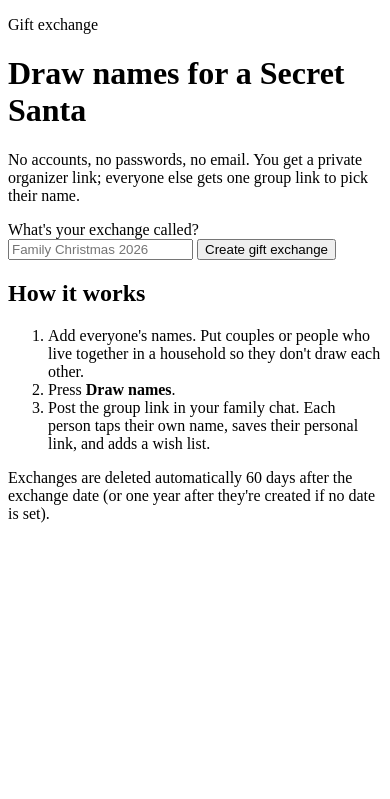
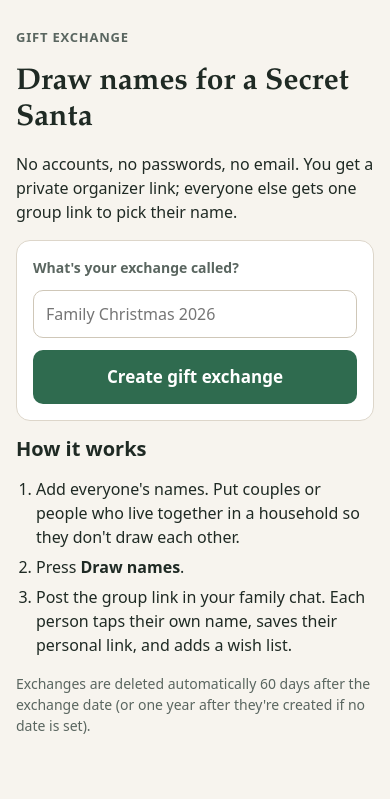
Before and after one commit to GraemeCrawley/gift-exchange, a FastAPI app: page / in a window 390 px wide. Shown: the top 799 px of the page. Run offline with FastAPI, Linux system fonts and the light colour scheme.

Commit message:
style: visual pass - phone-first styles, friendly dates, favicon
Co-Authored-By: Claude Opus 5.5 <noreply@anthropic.com>
Claude-Session: https://claude.ai/code/session_014KmY2BAGetsH9bq8pxiQvU

```diff
--- a/app/static/app.css
+++ b/app/static/app.css
@@ -0,0 +1,172 @@
+:root {
+  --ground: #F7F4EE;
+  --surface: #FFFFFF;
+  --ink: #1F2A24;
+  --ink-2: #3C4842;
+  --muted: #5A6660;
+  --line: #DDD6CA;
+  --field: #CFC7B8;
+  --primary: #2F6B4F;
+  --primary-dark: #1F4A36;
+  --danger: #A23B2A;
+  --danger-bg: #F6DDD7;
+  --danger-ink: #5E1D12;
+  --warn-bg: #FBEFD9;
+  --warn-line: #C9A46A;
+  --warn-ink: #5C3D0E;
+  --tag-bg: #E3ECF7;
+  --tag-ink: #1E3F66;
+  --serif: "Iowan Old Style", "Palatino Linotype", Palatino, Georgia, serif;
+  --sans: system-ui, -apple-system, "Segoe UI", Roboto, sans-serif;
+}
+
+* { box-sizing: border-box; }
+html { -webkit-text-size-adjust: 100%; }
+body {
+  margin: 0;
+  background: var(--ground);
+  color: var(--ink);
+  font: 16px/1.5 var(--sans);
+}
+.page {
+  max-width: 560px;
+  margin: 0 auto;
+  padding: 28px 16px 64px;
+  display: flex;
+  flex-direction: column;
+  gap: 16px;
+}
+h1, h2 { margin: 0; line-height: 1.2; }
+h1 { font-family: var(--serif); font-size: 30px; font-weight: 600; }
+h2 { font-size: 20px; font-weight: 600; }
+p { margin: 0; }
+a { color: var(--primary); }
+a:hover { color: var(--primary-dark); }
+hr { border: 0; border-top: 1px solid var(--line); margin: 8px 0; width: 100%; }
+code { font-size: 14px; }
+
+.eyebrow {
+  font-size: 13px; font-weight: 600; letter-spacing: .06em;
+  text-transform: uppercase; color: var(--muted);
+}
+.meta { display: flex; flex-wrap: wrap; gap: 4px 16px; color: var(--ink-2); }
+.fine { font-size: 14px; color: var(--muted); }
+.center { text-align: center; }
+.sr-only {
+  position: absolute; width: 1px; height: 1px; overflow: hidden;
+  clip: rect(0 0 0 0); white-space: nowrap;
+}
+.stack { display: flex; flex-direction: column; gap: 12px; }
+.stack-sm { display: flex; flex-direction: column; gap: 8px; }
+.row { display: flex; gap: 8px; align-items: stretch; }
+.row input { flex: 1 1 auto; min-width: 0; }
+.grid2 { display: grid; grid-template-columns: repeat(2, minmax(0, 1fr)); gap: 12px; }
+ul.plain, ol.steps { margin: 0; padding-left: 20px; display: flex; flex-direction: column; gap: 6px; }
+
+.card {
+  background: var(--surface); border: 1px solid var(--line);
+  border-radius: 14px; padding: 16px;
+}
+
+label { font-size: 14px; font-weight: 600; color: var(--muted); }
+input[type=text], input:not([type]), input[type=date], input[type=url] {
+  width: 100%; min-height: 48px; padding: 0 12px;
+  border: 1px solid var(--field); border-radius: 10px;
+  background: var(--surface); color: var(--ink);
+  font: inherit; font-size: 16px; /* 16px stops iOS zooming in */
+}
+input:focus-visible, button:focus-visible, summary:focus-visible, a:focus-visible {
+  outline: 3px solid var(--primary); outline-offset: 2px;
+}
+label.check {
+  display: flex; gap: 12px; align-items: center; min-height: 44px;
+  font-size: 16px; font-weight: 400; color: var(--ink);
+}
+label.check input { width: 22px; height: 22px; flex: none; accent-color: var(--primary); }
+
+.btn {
+  min-height: 48px; padding: 0 16px; border-radius: 10px;
+  font: inherit; font-size: 16px; font-weight: 600; cursor: pointer;
+  border: 1px solid transparent;
+}
+.btn:disabled { opacity: .45; cursor: not-allowed; }
+.btn-big { min-height: 54px; font-size: 17px; width: 100%; }
+.btn-primary { background: var(--primary); color: #fff; }
+.btn-danger { background: var(--danger); color: #fff; }
+.btn-reminder { background: #fff; color: var(--warn-ink); border-color: var(--warn-line); }
+.btn-outline-primary { background: var(--surface); color: var(--primary); border-color: var(--primary); }
+.btn-outline-danger { background: var(--surface); color: var(--danger); border-color: var(--danger); }
+.btn-outline-reminder { background: transparent; color: var(--warn-ink); border-color: var(--warn-line); }
+
+.sharebox { display: flex; flex-direction: column; gap: 8px; }
+.sharebox .link {
+  display: block; padding: 10px 12px; border-radius: 10px;
+  background: var(--surface); border: 1px dashed var(--field);
+  word-break: break-all; user-select: all;
+}
+.sharebox-buttons { display: grid; grid-template-columns: repeat(auto-fit, minmax(120px, 1fr)); gap: 8px; }
+.tip { font-size: 14px; color: var(--ink-2); }
+
+.alert { border-radius: 14px; padding: 14px 16px; }
+.alert-danger { background: var(--danger-bg); border: 2px solid var(--danger); color: var(--danger-ink); }
+.alert-danger h1 { font-size: 24px; color: var(--danger-ink); }
+.alert-warn { background: var(--warn-bg); border: 1px solid var(--warn-line); color: var(--warn-ink); }
+.alert-reminder { background: var(--warn-bg); border: 1px solid var(--warn-line); color: var(--warn-ink); }
+.alert-reminder .tip { color: var(--warn-ink); }
+.notice { background: #E4F0E9; border: 1px solid #9CC3AE; color: var(--primary-dark); border-radius: 10px; padding: 10px 14px; }
+.error { background: var(--danger-bg); color: var(--danger-ink); border-radius: 10px; padding: 10px 14px; font-weight: 600; }
+
+.names, .people, .items { list-style: none; margin: 0; padding: 0; display: flex; flex-direction: column; gap: 10px; }
+.names form { margin: 0; }
+.name {
+  width: 100%; min-height: 54px; padding: 0 16px; text-align: left;
+  display: flex; justify-content: space-between; align-items: center;
+  border: 1px solid var(--field); border-radius: 12px; background: var(--surface);
+  font: inherit; font-size: 18px; color: var(--ink); cursor: pointer;
+}
+.name:hover { border-color: var(--primary); }
+.name-claimed { background: transparent; border-style: dashed; color: var(--muted); cursor: default; }
+
+.person, .item details, .card details, details.card {
+  background: var(--surface); border: 1px solid var(--line); border-radius: 12px;
+}
+details.card { padding: 0; }
+details > summary {
+  min-height: 52px; padding: 10px 14px; cursor: pointer;
+  display: flex; flex-wrap: wrap; align-items: center; gap: 8px; list-style: none;
+}
+details > summary::-webkit-details-marker { display: none; }
+details > summary::after { content: "›"; margin-left: auto; color: var(--muted); font-size: 22px; transition: transform .15s; }
+details[open] > summary::after { transform: rotate(90deg); }
+details > :not(summary) { margin: 0 14px 14px; }
+.person-name { font-size: 17px; font-weight: 600; }
+.tag { padding: 2px 8px; border-radius: 6px; background: var(--tag-bg); color: var(--tag-ink); font-size: 13px; }
+.status { font-size: 13px; color: var(--muted); }
+.status.joined { color: var(--primary); font-weight: 600; }
+.person-body { padding-top: 4px; }
+
+.item > span, .item > a { display: block; }
+.items > li.item:not(:has(details)) {
+  background: var(--surface); border: 1px solid var(--line); border-radius: 12px; padding: 12px 14px;
+}
+.item details form { margin-top: 8px; }
+.item-text { display: flex; flex-direction: column; flex: 1 1 0; min-width: 0; }
+.link-preview { overflow: hidden; text-overflow: ellipsis; white-space: nowrap; }
+
+.recipient {
+  display: flex; flex-direction: column; gap: 4px;
+  padding: 20px; border-radius: 16px; background: var(--primary); color: #fff;
+}
+.recipient strong { font-family: var(--serif); font-size: 36px; line-height: 1.1; font-weight: 600; }
+
+@media (prefers-color-scheme: dark) {
+  :root {
+    --ground: #151A17; --surface: #1F2622; --ink: #EEF1EE; --ink-2: #CBD3CE; --muted: #A5B0AA;
+    --line: #34403A; --field: #4A5650; --primary: #6FBF97; --primary-dark: #8FD3B0;
+    --danger: #E07A66; --danger-bg: #3A1F1A; --danger-ink: #F6CFC6;
+    --warn-bg: #3A2E18; --warn-line: #8C6F3A; --warn-ink: #F3DDB0;
+    --tag-bg: #233447; --tag-ink: #C9DCF2;
+  }
+  .btn-primary, .recipient { color: #0E1A13; }
+  .notice { background: #1E3329; border-color: #3C6B53; color: #CFEBDD; }
+}
--- a/app/templates/_exchange_header.html
+++ b/app/templates/_exchange_header.html
@@ -2,7 +2,7 @@
 <h1>{{ ex.name }}</h1>
 {% if ex.exchange_date or ex.price_limit %}
 <p class="meta">
-  {% if ex.exchange_date %}<span>Exchange: {{ ex.exchange_date }}</span>{% endif %}
+  {% if ex.exchange_date %}<span>Exchange: {{ ex.exchange_date|nice_date }}</span>{% endif %}
   {% if ex.price_limit %}<span>Limit: {{ ex.price_limit }}</span>{% endif %}
 </p>
 {% endif %}
--- a/app/templates/admin.html
+++ b/app/templates/admin.html
@@ -15,7 +15,7 @@
 <h1>{{ ex.name }}</h1>
 
 <details class="card">
-  <summary>Exchange details{% if ex.exchange_date or ex.price_limit %}: {{ ex.exchange_date or '' }}{% if ex.exchange_date and ex.price_limit %} · {% endif %}{% if ex.price_limit %}limit {{ ex.price_limit }}{% endif %}{% endif %}</summary>
+  <summary>Exchange details{% if ex.exchange_date or ex.price_limit %}: {{ ex.exchange_date|nice_date }}{% if ex.exchange_date and ex.price_limit %} · {% endif %}{% if ex.price_limit %}limit {{ ex.price_limit }}{% endif %}{% endif %}</summary>
   <form method="post" action="{{ url(base ~ '/settings') }}" class="stack">
     <label for="ex-name">Exchange name</label>
     <input id="ex-name" name="name" maxlength="80" required value="{{ ex.name }}">
--- a/app/templates/base.html
+++ b/app/templates/base.html
@@ -8,6 +8,9 @@
 <link rel="stylesheet" href="{{ url('/static/app.css') }}">
 {% if manifest_url %}<link rel="manifest" href="{{ manifest_url }}">{% endif %}
 <meta name="apple-mobile-web-app-capable" content="yes">
+<meta name="mobile-web-app-capable" content="yes">
+<meta name="theme-color" content="#2F6B4F">
+<link rel="icon" type="image/png" href="{{ url('/static/icon-192.png') }}">
 <link rel="apple-touch-icon" href="{{ url('/static/icon-192.png') }}">
 </head>
 <body>
--- a/app/templates/person.html
+++ b/app/templates/person.html
@@ -49,8 +49,10 @@
   <li class="item">
     <details>
       <summary>
-        <span>{{ it.text }}</span>
-        {% if it.url %}<span class="fine link-preview">{{ it.url }}</span>{% endif %}
+        <span class="item-text">
+          <span>{{ it.text }}</span>
+          {% if it.url %}<span class="fine link-preview">{{ it.url }}</span>{% endif %}
+        </span>
       </summary>
       <form method="post" action="{{ url('/p/' ~ token ~ '/items/' ~ it.id ~ '/edit') }}" class="stack-sm">
         <label for="t-{{ it.id }}">Wish</label>
```
Also changed, not shown: app/web.py (+13 -0 lines), tests/test_person.py (+7 -0 lines), 1 other file.
